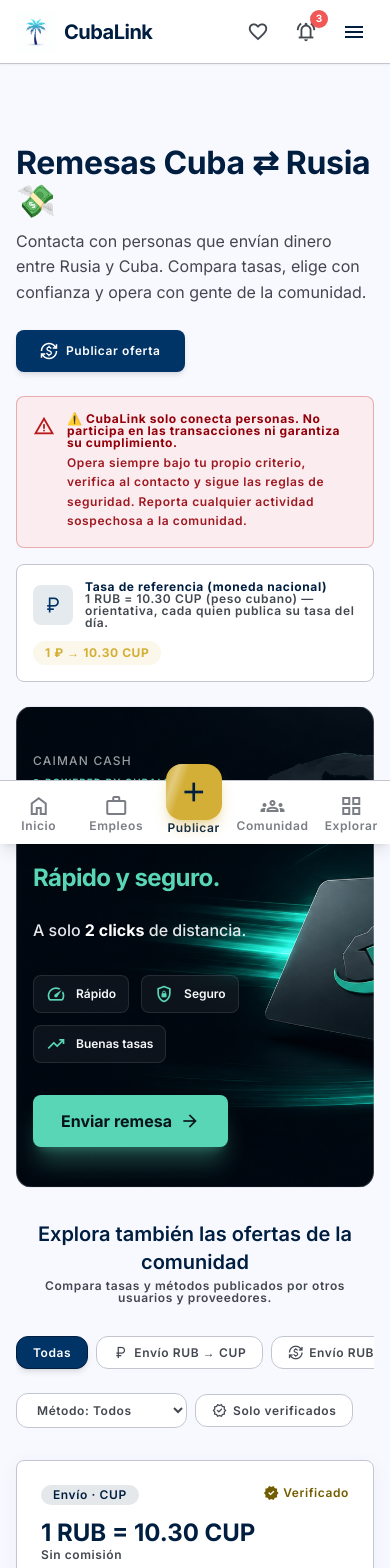
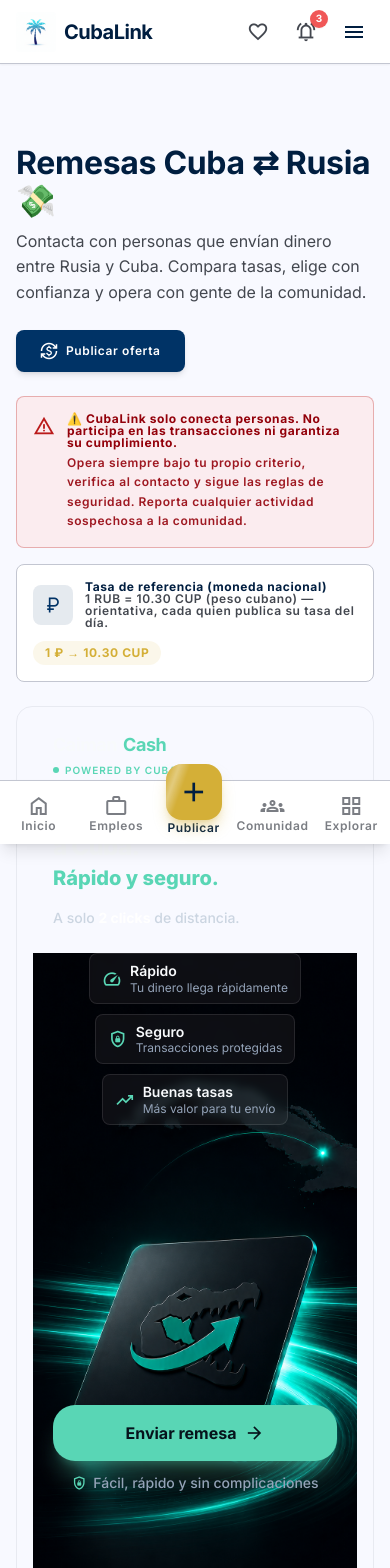
Before and after one commit to jorge0902/cubalink, a React (Vite) app in the folder CubaLink-Frontend/: page /remesas in a window 390 px wide. Shown: the top 1568 px of the page. Built offline with nearby package versions, Linux system fonts and the light colour scheme.

Commit message:
fix(remittances): mobile banner with dedicated mobile image - desktop unchanged

```diff
--- a/CubaLink-Frontend/src/components/CaimanCashBanner.jsx
+++ b/CubaLink-Frontend/src/components/CaimanCashBanner.jsx
@@ -1,58 +1,28 @@
 import { Link } from 'react-router-dom'
 import MaterialIcon from './MaterialIcon'
-import caimanBg from '../assets/caiman/caiman-cash-bg-definitive.png'
-
-// Estilos CSS-in-JS para el banner - sin librerías extra
-const bannerStyles = {
-  section: {
-    position: 'relative',
-    backgroundImage: `url(${caimanBg})`,
-    backgroundSize: 'cover',
-    backgroundPosition: 'center',
-    backgroundRepeat: 'no-repeat',
-    borderRadius: '1.25rem', // rounded-2xl
-    border: '1px solid rgba(226, 232, 240, 0.15)',
-    overflow: 'hidden',
-    marginBottom: '2rem', // mb-8
-    minHeight: '320px',
-    // Desktop: horizontal layout
-    // Mobile: stacked
-  },
-  container: {
-    position: 'relative',
-    zIndex: 1,
-    padding: '3rem 1.5rem', // py-12 px-6
-    maxWidth: '1200px',
-    margin: '0 auto',
-    // Flex layout for horizontal desktop
-    display: 'flex',
-    flexDirection: 'column',
-    alignItems: 'flex-start',
-    justifyContent: 'center',
-    minHeight: '320px',
-    // Responsive handled via media queries in CSS classes
-  },
-  // These will be applied via className with Tailwind
-}
+import caimanBgDesktop from '../assets/caiman/caiman-cash-bg-definitive.png'
+import caimanBgMobile from '../assets/caiman/caiman-cash-bg-mobile.png'
 
 export default function CaimanCashBanner() {
   return (
     <section
-      className="relative overflow-hidden rounded-2xl border border-outline-variant/30 mb-8 min-h-[320px] md:min-h-[280px] lg:min-h-[320px] animate-fade-in-up"
-      style={{
-        backgroundImage: `url(${caimanBg})`,
-        backgroundSize: 'cover',
-        backgroundPosition: 'center',
-        backgroundRepeat: 'no-repeat',
-      }}
+      className="relative overflow-hidden rounded-2xl border border-outline-variant/30 mb-8 animate-fade-in-up"
       aria-labelledby="caiman-hero-title"
     >
       {/* NO overlay oscuro - la imagen se ve limpia */}
 
-      <div className="relative z-10 w-full max-w-7xl mx-auto px-4 sm:px-6 md:px-8 lg:px-12 py-10 md:py-12 lg:py-14">
-        <div className="flex flex-col md:flex-row md:items-center md:justify-between gap-8 md:gap-12">
+      <div className="relative z-10 w-full max-w-7xl mx-auto px-4 sm:px-6 md:px-8 lg:px-12">
+        {/* ===== DESKTOP: Horizontal layout with background-image (UNCHANGED) ===== */}
+        <div className="hidden md:flex md:items-center md:justify-between gap-8 md:gap-12 min-h-[280px] lg:min-h-[320px]"
+             style={{
+               backgroundImage: `url(${caimanBgDesktop})`,
+               backgroundSize: 'cover',
+               backgroundPosition: 'center',
+               backgroundRepeat: 'no-repeat',
+               borderRadius: '1.25rem',
+             }}>
           {/* Left Content Area - texto a la izquierda */}
-          <div className="flex-1 min-w-0 md:max-w-2xl text-left">
+          <div className="flex-1 min-w-0 md:max-w-2xl text-left px-6 md:px-10 lg:px-12 py-10 md:py-12 lg:py-14">
             {/* Brand identifier - solo si no está en la imagen */}
             <div className="mb-6 md:mb-8">
               <span className="text-white/60 text-xs sm:text-sm font-medium tracking-widest uppercase">
@@ -135,11 +105,108 @@
             </div>
           </div>
 
-          {/* Right Visual Area - espacio para el caimán/logo en el fondo */}
+          {/* Right Visual Area - espacio reservado para el caimán/logo en el fondo */}
           {/* En desktop: el fondo ya tiene la tarjeta/logo a la derecha */}
-          {/* En móvil: no mostramos nada extra, el fondo se ve completo */}
           <div className="hidden md:block w-[280px] md:w-[320px] lg:w-[360px] flex-shrink-0" aria-hidden="true">
             {/* Espacio reservado - el fondo ya tiene la visual del caimán */}
+          </div>
+        </div>
+
+        {/* ===== MOBILE: Vertical layout with NEW mobile image as background ===== */}
+        <div className="md:hidden relative"
+             style={{
+               backgroundImage: `url(${caimanBgMobile})`,
+               backgroundSize: 'contain',
+               backgroundPosition: 'center bottom',
+               backgroundRepeat: 'no-repeat',
+               borderRadius: '1.25rem',
+             }}>
+          {/* Content overlay - text on top, image visible in lower portion */}
+          <div className="relative z-10 px-5 py-6 pb-20">
+            {/* Brand identifier */}
+            <div className="mb-5">
+              <div className="flex items-center gap-1.5">
+                <span className="text-[#F8FAFC] text-lg font-bold tracking-tight">Caiman</span>
+                <span className="text-[#59D6B5] text-lg font-bold tracking-tight">Cash</span>
+              </div>
+              <div className="flex items-center gap-1.5 mt-1">
+                <span className="w-1.5 h-1.5 rounded-full bg-[#59D6B5]" />
+                <span className="text-[#59D6B5] text-[10px] font-semibold tracking-widest uppercase">
+                  POWERED BY CUBALINK
+                </span>
+              </div>
+            </div>
+
+            {/* Main Title */}
+            <h2 id="caiman-hero-title-mobile" className="text-[#F8FAFC] text-2xl sm:text-3xl font-extrabold leading-tight tracking-tight mb-1">
+              Envía dinero
+            </h2>
+            <h2 className="text-[#F8FAFC] text-2xl sm:text-3xl font-extrabold leading-tight tracking-tight mb-1">
+              a Cuba.
+            </h2>
+            <p className="text-[#59D6B5] text-xl sm:text-2xl font-extrabold leading-tight mb-4">
+              Rápido y seguro.
+            </p>
+
+            {/* Subtitle */}
+            <p className="text-[#CBD5E1] text-sm sm:text-base font-medium leading-relaxed mb-6">
+              A solo <span className="font-bold text-white">2 clicks</span> de distancia.
+            </p>
+
+            {/* Benefits Row - horizontal on mobile if space allows */}
+            <div className="flex flex-wrap justify-center gap-2.5 mb-6">
+              {/* Benefit 1: Rápido */}
+              <div className="flex items-center gap-2 px-3 py-2 bg-white/5 backdrop-blur-sm rounded-xl border border-white/10 min-w-[140px]">
+                <MaterialIcon name="speed" className="text-[#59D6B5] text-[20px] flex-shrink-0" />
+                <div>
+                  <div className="text-[#F8FAFC] text-sm font-semibold leading-tight">Rápido</div>
+                  <div className="text-[#94A3B8] text-xs leading-tight">Tu dinero llega rápidamente</div>
+                </div>
+              </div>
+
+              {/* Benefit 2: Seguro */}
+              <div className="flex items-center gap-2 px-3 py-2 bg-white/5 backdrop-blur-sm rounded-xl border border-white/10 min-w-[140px]">
+                <MaterialIcon name="shield_lock" className="text-[#59D6B5] text-[20px] flex-shrink-0" />
+                <div>
+                  <div className="text-[#F8FAFC] text-sm font-semibold leading-tight">Seguro</div>
+                  <div className="text-[#94A3B8] text-xs leading-tight">Transacciones protegidas</div>
+                </div>
+              </div>
+
+              {/* Benefit 3: Buenas tasas */}
+              <div className="flex items-center gap-2 px-3 py-2 bg-white/5 backdrop-blur-sm rounded-xl border border-white/10 min-w-[140px]">
+                <MaterialIcon name="trending_up" className="text-[#59D6B5] text-[20px] flex-shrink-0" />
+                <div>
+                  <div className="text-[#F8FAFC] text-sm font-semibold leading-tight">Buenas tasas</div>
+                  <div className="text-[#94A3B8] text-xs leading-tight">Más valor para tu envío</div>
+                </div>
+              </div>
+            </div>
+
+            {/* Spacer to push image area down - this creates space for the background image to show */}
+            <div className="h-64 md:h-80" aria-hidden="true" />
+
+            {/* CTA Button */}
+            <div className="flex flex-col items-stretch gap-3">
+              <Link
+                to="https://caimancash.vercel.app"
+                target="_blank"
+                rel="noopener noreferrer"
+                className="group inline-flex items-center justify-center gap-2 bg-[#59D6B5] text-[#06131B] px-6 py-4 rounded-[22px] font-bold text-base transition-all duration-200 hover:bg-[#6DE8C7] hover:-translate-y-0.5 active:scale-[0.98] shadow-xl shadow-[#59D6B5]/30 hover:shadow-[#59D6B5]/40 focus:outline-none focus:ring-4 focus:ring-[#59D6B5]/50 focus:ring-offset-2 focus:ring-offset-[#06131B]"
+                aria-label="Enviar remesa con Caiman Cash - Se abre en nueva pestaña"
+              >
+                Enviar remesa
+                <MaterialIcon name="arrow_forward" className="text-[20px] transition-transform group-hover:translate-x-1" />
+              </Link>
+
+              <div className="flex items-center justify-center gap-1.5 text-[#94A3B8] text-sm font-medium">
+                <MaterialIcon name="shield_lock" className="text-[#59D6B5] text-[16px]" />
+                <span>Fácil, rápido y sin complicaciones</span>
+              </div>
+            </div>
+
+            {/* Bottom padding to ensure background image is fully visible */}
+            <div className="h-20" aria-hidden="true" />
           </div>
         </div>
       </div>
```
Also changed, not shown: CubaLink-Frontend/src/assets/caiman/caiman-cash-bg-mobile.png (added).
